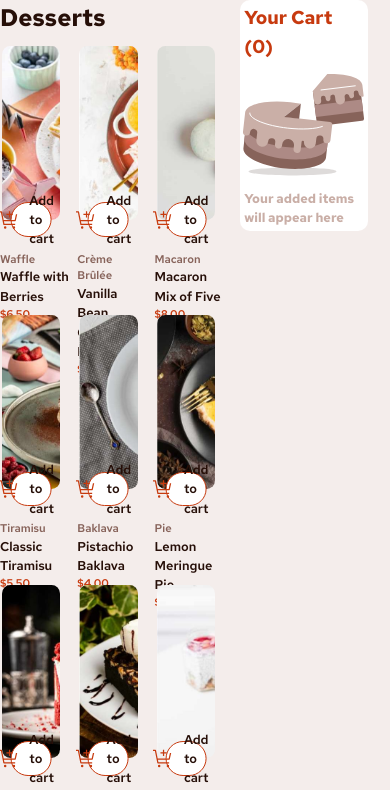
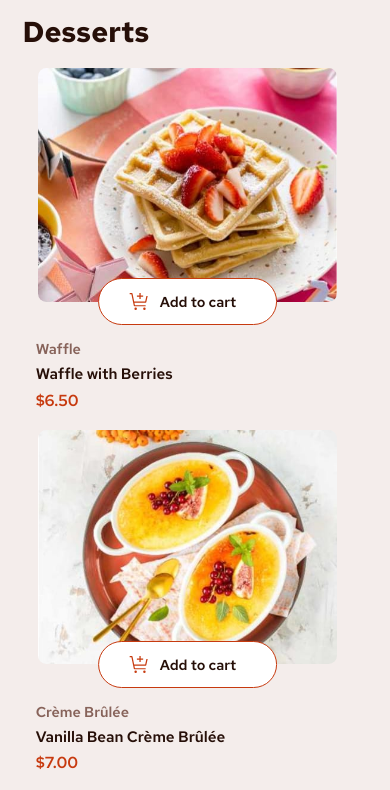
Before and after one commit to nonso01/16-fem-soln, a Vue app: page / in a window 390 px wide. Shown: the top 790 px of the page. Built offline with nearby package versions, Linux system fonts and the light colour scheme.

Commit message:
mobile queries

```diff
--- a/src/App.vue
+++ b/src/App.vue
@@ -245,4 +245,18 @@ function processOrederQuantity() {
     }
   }
 }
+
+@media screen and (max-width: 600px) {
+  #app {
+    .container {
+      /* background-color: red; */
+      flex-direction: column;
+
+      .B {
+        width: 85%;
+        align-self: center;
+      }
+    }
+  }
+}
 </style>
--- a/src/components/Dessert.vue
+++ b/src/components/Dessert.vue
@@ -171,4 +171,53 @@ img {
     }
   }
 }
+
+@media screen and (max-width: 600px) {
+  #app {
+    h2 {
+      margin: 3% 6%;
+      font-size: 1.8rem;
+    }
+    .cover {
+      display: flex;
+      flex-direction: column;
+      justify-content: center;
+      align-items: center;
+      gap: 0.8rem;
+
+      .items {
+        width: 90%;
+        height: 350px;
+
+        .content {
+          /* width: 100%; */
+          align-self: center;
+          background-position: 100%;
+        }
+
+        .add {
+          width: 60%;
+
+          span {
+            font-size: 0.9rem;
+          }
+        }
+
+        .details {
+          height: 23%;
+          padding-left: 5%;
+          .cat {
+            font-size: 0.9rem;
+          }
+          .name {
+            font-size: 0.95rem;
+          }
+          .price {
+            font-size: 1rem;
+          }
+        }
+      }
+    }
+  }
+}
 </style>
```
